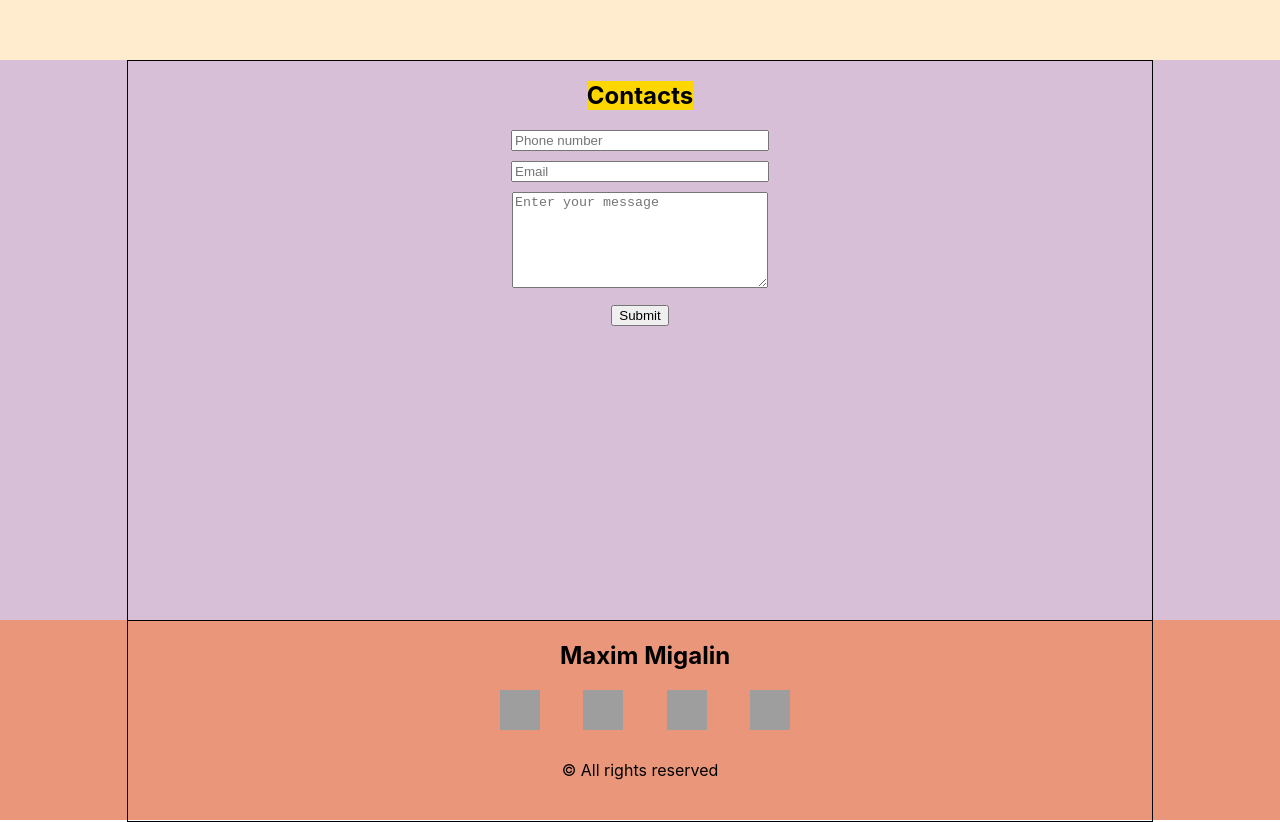
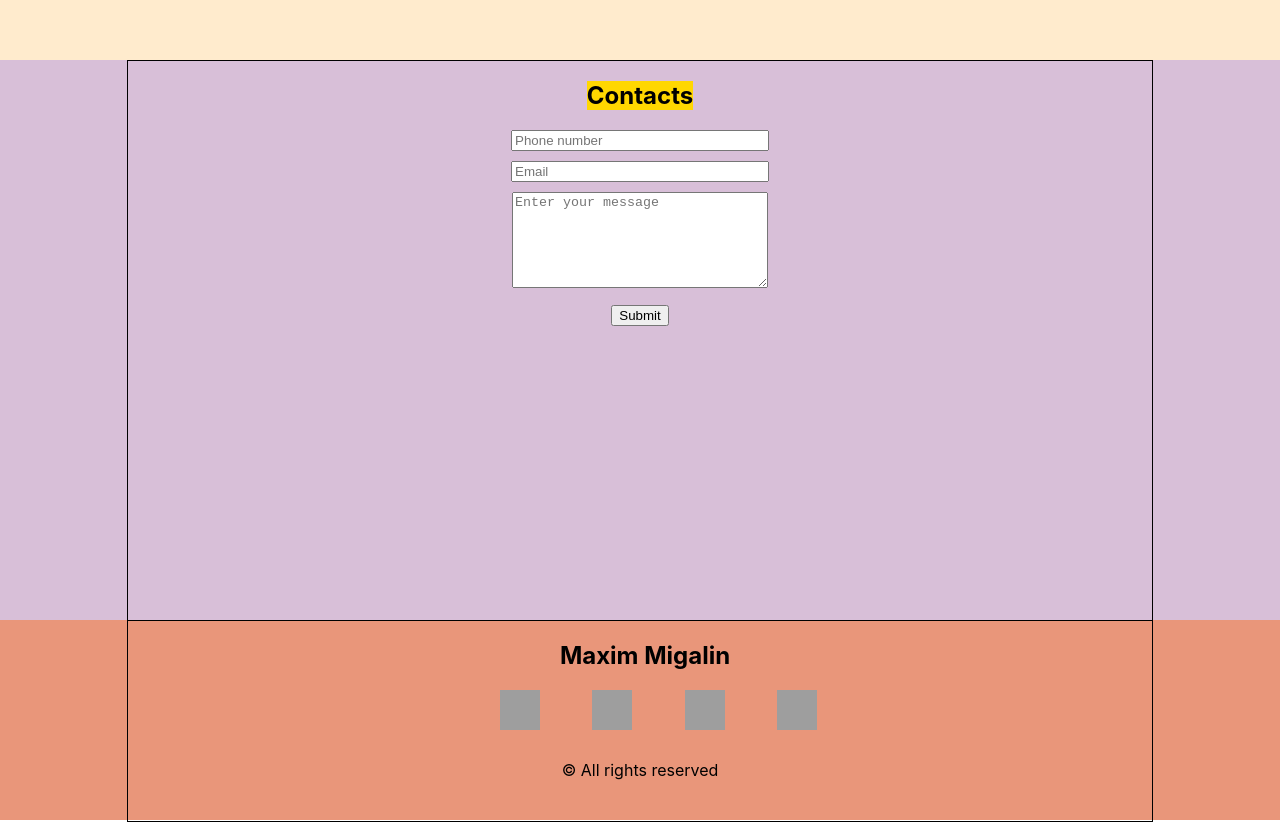
Before and after one commit to JamesWhite10/portfolio, a React (Create React App) app: page / in a window 1280 px wide. Shown: the part 2420-3242 px from the top of the page. Built offline with nearby package versions, Linux system fonts and the light colour scheme; grey boxes are pictures that could not be loaded.

Commit message:
Refactoring.

```diff
--- a/src/Footer/Footer.module.css
+++ b/src/Footer/Footer.module.css
@@ -21,7 +21,7 @@
 }
 
 .icon {
-    width: 30px;
+    width: 3px;
     height: 30px;
     background-color: crimson;
 }
```
